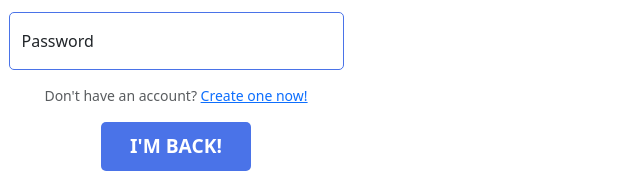
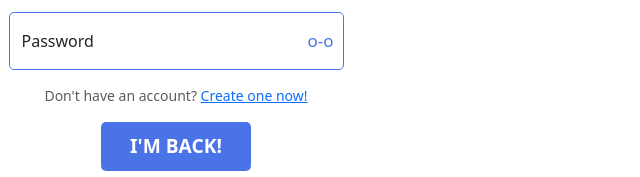
Before and after one commit to Bach-Xuan/SPCK, a plain HTML site: page login.html in a window 1280 px wide. Shown: the part 384-561 px from the top of the page, 464-1104 px from the left. Drawn offline with nearby package versions, Linux system fonts and the light colour scheme.

Commit message:
lam-cai-nay-ton-nhieu-thoi-gian-qua

```diff
--- a/CSS/forms.css
+++ b/CSS/forms.css
@@ -76,3 +76,18 @@ input[type="file"] {
     margin-left: 10px;
     margin-right: 10px;
 }
+
+/* CSS CHO HIỂN THỊ MẬT KHẨU */
+.toggle-eye {
+    position: absolute;
+    right: 10px;
+    top: 50%;
+    transform: translateY(-50%);
+    cursor: pointer;
+    font-size: 17px;
+    color: #4a73e8;
+}
+
+.toggle-eye:hover {
+    color: #3a5ec4;
+}
--- a/login.html
+++ b/login.html
@@ -147,6 +147,7 @@
       <div class="form-group">
         <div class="form-floating">
           <input id="input-password" type="password" class="form-control" placeholder="Password" required>
+          <span id="toggleEye" class="toggle-eye" onclick="togglePasswordVisibility()">o-o</span>
           <label>Password</label>
         </div>
       </div>
@@ -168,6 +169,20 @@
         document.getElementById("login-btn").click();
       }
     });
+
+    // HIỂN THỊ MẬT KHẨU
+    function togglePasswordVisibility() {
+      const passwordInput = document.getElementById('input-password');
+      const toggleEye = document.getElementById('toggleEye');
+
+      if (passwordInput.type === 'password') {
+        passwordInput.type = 'text';
+        toggleEye.textContent = '-_-'; // KHÔNG HIỂN THỊ
+      } else {
+        passwordInput.type = 'password';
+        toggleEye.textContent = 'o-o'; // HIỂN THỊ
+      }
+    }
 
     // ĐẢM BẢO INPUT PHẢI CÓ GIÁ TRỊ TRƯỚC KHI SUBMIT
     function submitAndRedirect(event) { // CHẶN VIỆC MẶC ĐỊNH GỬI BIỂU MẪU
```
Also changed, not shown: registerP2.html (+15 -0 lines).
